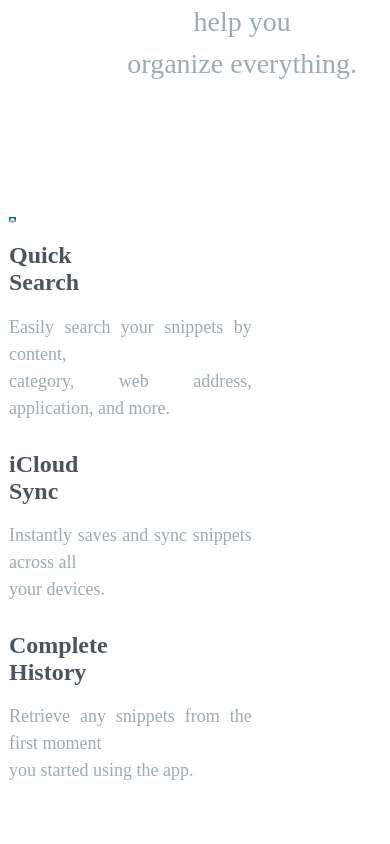
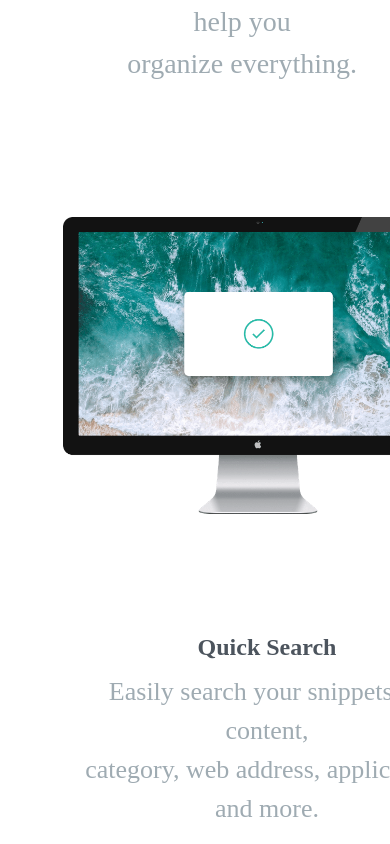
Before and after one commit to mr-icon/Clipboard, a plain HTML site: page index.html in a window 390 px wide. Shown: the part 1700-2544 px from the top of the page. Drawn offline with Linux system fonts and the light colour scheme; a web font is replaced by a local one.

Commit message:
updated the media queries

```diff
--- a/css/queries.css
+++ b/css/queries.css
@@ -57,6 +57,46 @@
         font-size: 28px;
         padding: 0.5em;
     }
+    .wrapper {
+        display: flex;
+        flex-flow: column;
+    }
+    .img-1 {
+        margin-top: 5em;
+        margin-left: 3.5em;
+        width: 100%;
+    }
+    .content-wrapper {
+        display: flex;
+        flex-flow: column;
+        text-align: center;
+        margin-top: 6em;
+        margin-right: 6em;
+        margin-left: 4em;
+        width: 100%;
+    }
+    .h4-1{
+        font-size: 40px;
+        width: 100%;
+    }
+    .h4-2{
+        font-size: 40px;
+        width: 100%;
+    }
+    .h4-3{
+        font-size: 40px;
+        width: 100%;
+    }
+    .p-1{
+        font-size: 26px;
+    }
+    .p-2{
+        font-size: 26px;
+        padding: 0px 38px;
+    }
+    .p-3{
+        font-size: 26px;
+    }
 }
 
 @media only screen and (max-width: 768px), only screen and (max-device-width: 768px) {
--- a/index.html
+++ b/index.html
@@ -41,14 +41,14 @@
                     </div>
                     <div class="content-wrapper">
 
-                            <h4>Quick Search</h4>
-                            <p>Easily search your snippets by content,<br>category, web address, application, and more. </p>
+                            <h4 class="h4-1">Quick Search</h4>
+                            <p class="p-1">Easily search your snippets by content,<br>category, web address, application, and more. </p>
 
-                            <h4>iCloud Sync</h4>
-                            <p>Instantly saves and sync snippets across all<br>your devices. </p>
+                            <h4 class="h4-2">iCloud Sync</h4>
+                            <p class="p-2">Instantly saves and sync snippets across all<br>your devices. </p>
 
-                            <h4>Complete History</h4>
-                            <p>Retrieve any snippets from the first moment<br>you started using the app.</p>
+                            <h4 class="h4-3">Complete History</h4>
+                            <p class="p-3">Retrieve any snippets from the first moment<br>you started using the app.</p>
 
                     </div>
                 </div>
```
